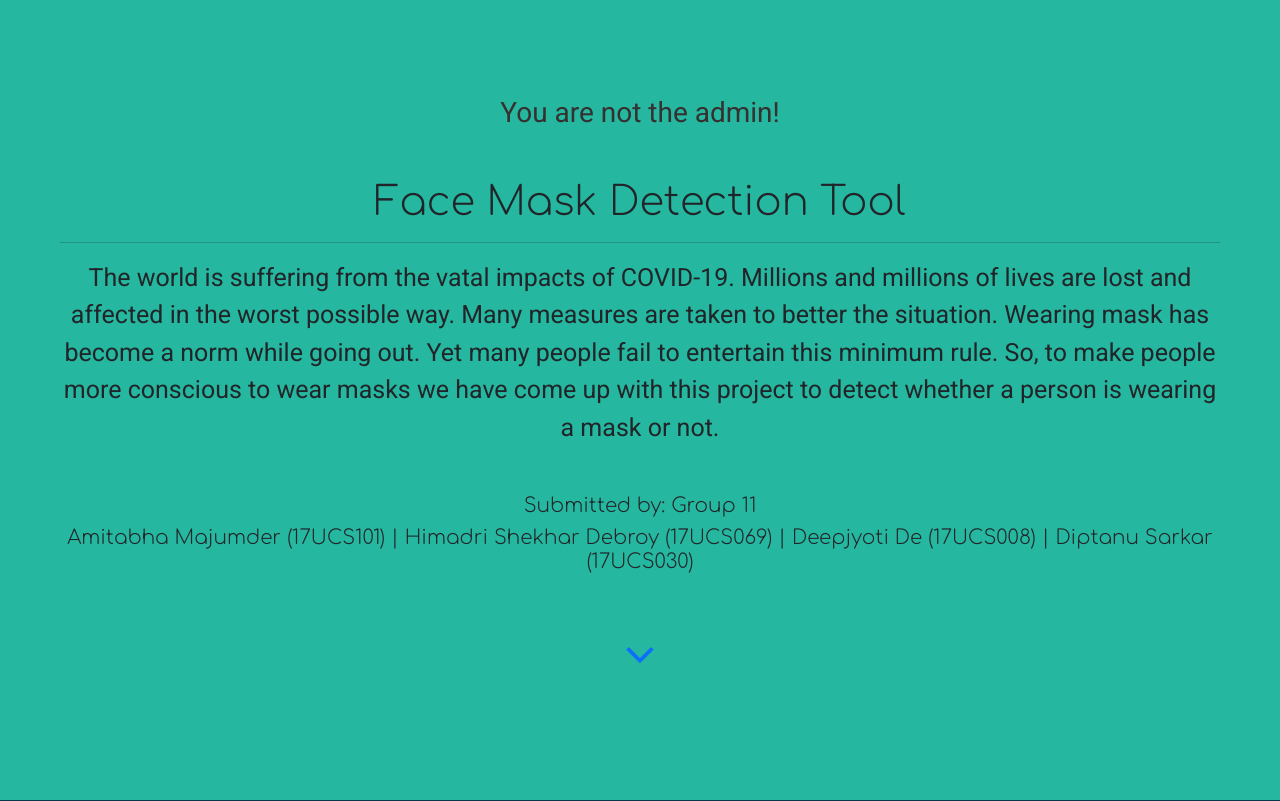
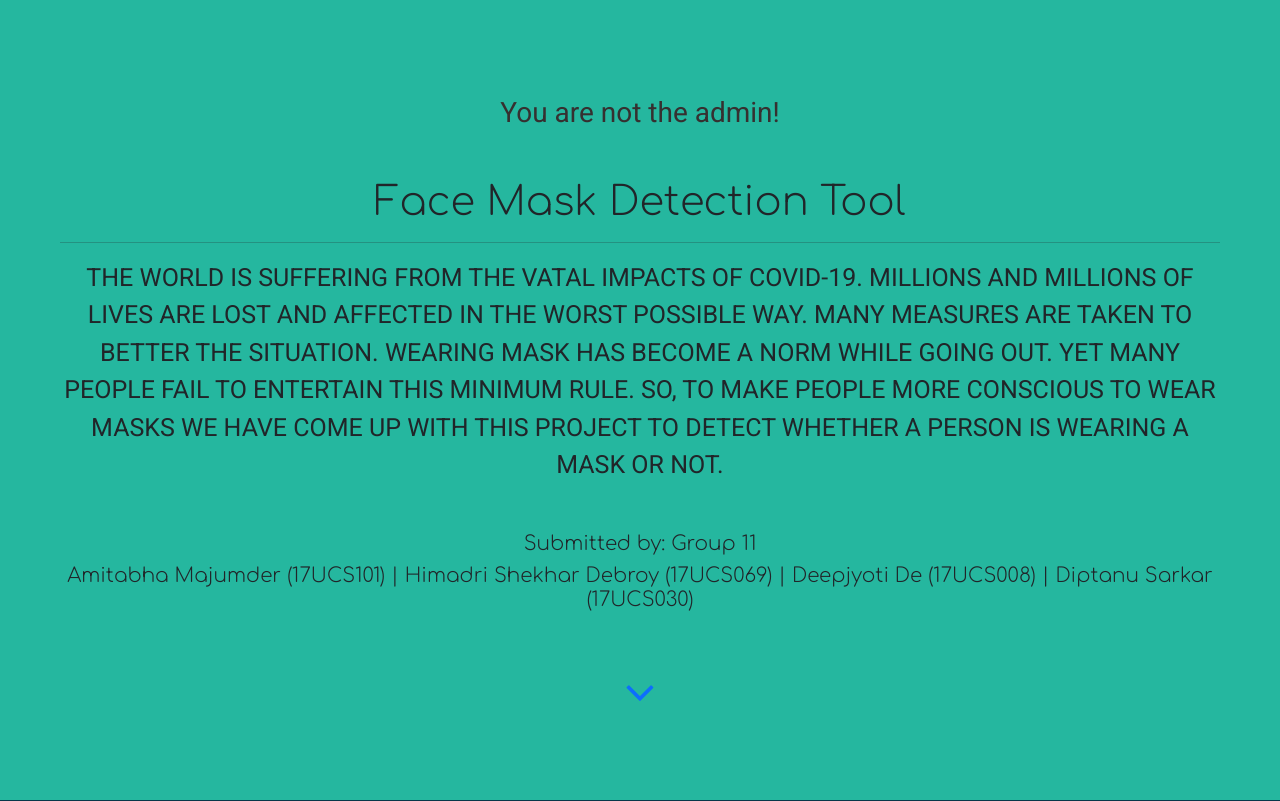
Before and after one commit to Deepjyoti13/Face_Mask_Detector, a Django app: page / in a window 1280 px wide. Shown: the top 801 px of the page. Run offline with Django 3.2, Linux system fonts and the light colour scheme.

Commit message:
9th Commit

```diff
--- a/streamapp/templates/streamapp/home.html
+++ b/streamapp/templates/streamapp/home.html
@@ -12,6 +12,9 @@
   <link href="https://stackpath.bootstrapcdn.com/font-awesome/4.7.0/css/font-awesome.min.css" rel="stylesheet">
   <title>Face Mask Detector</title>
   <style>
+    body::-webkit-scrollbar {
+      display: none;
+    }
     #scrollIcon {
       font-size: 3em;
     }
@@ -40,7 +43,7 @@
         {% endif %}
         <h1 style="font-family: Comfortaa;" class="headline text-center">Face Mask Detection Tool</h1>
         <hr class="mx-5">
-        <p style="font-family: 'Roboto', sans-serif; font-size: 25px;" class="mx-5 mt-2 lead text-center">The world is suffering from the
+        <p style="font-family: 'Roboto', sans-serif; font-size: 25px;" class="text-uppercase mx-5 mt-2 lead text-center">The world is suffering from the
           vatal impacts of COVID-19. Millions and millions of lives are lost and affected in the worst possible way.
           Many measures are taken to better the situation. Wearing mask has become a norm while going out. Yet many people fail to entertain this minimum
           rule. So, to make people more conscious to wear masks we have come up with this project to detect whether a
```
